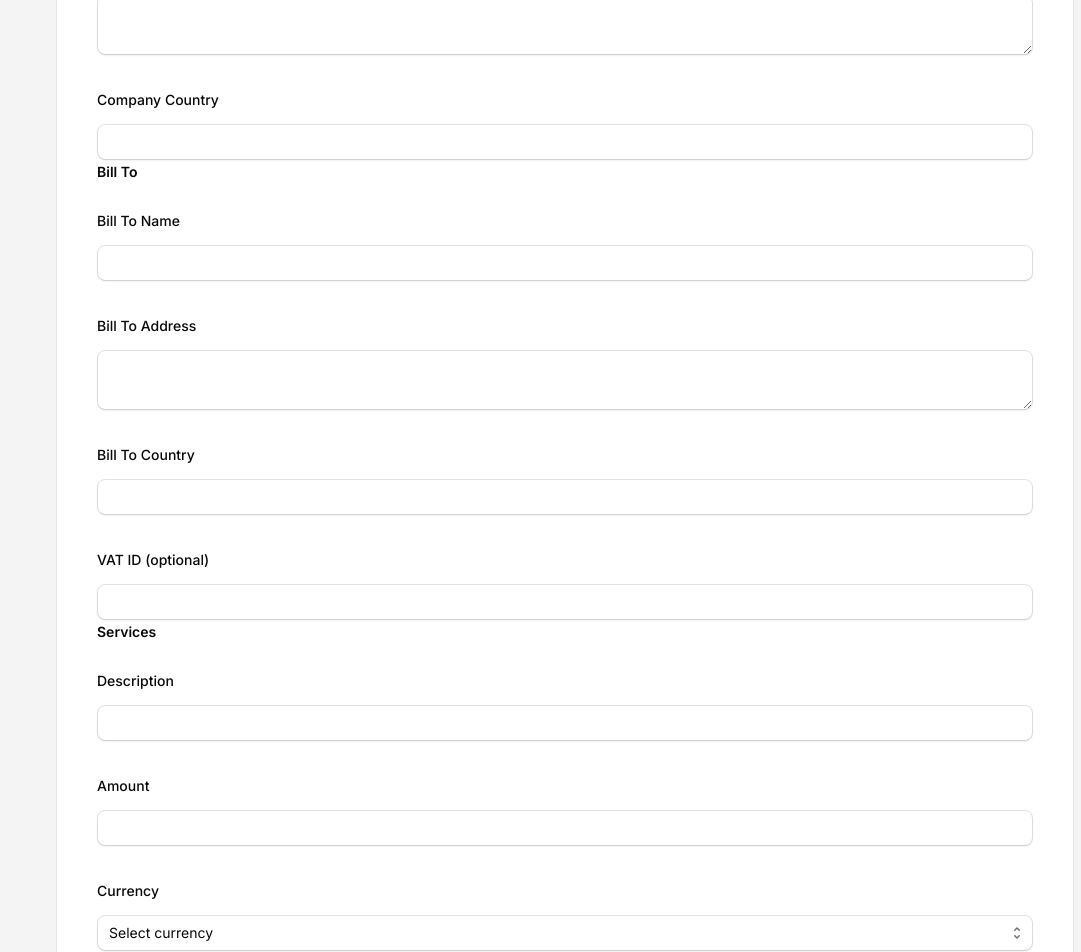
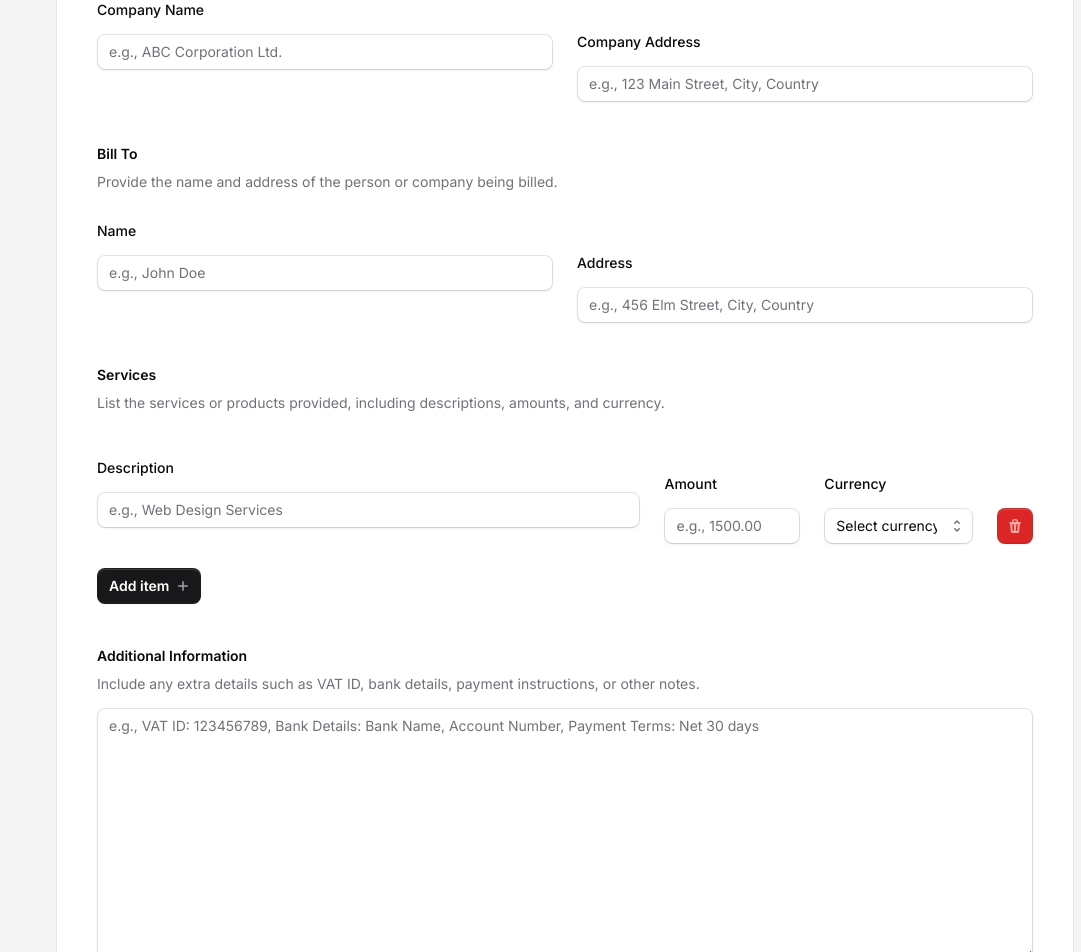
Before and after one commit to jpedroschmitz/FreeInvoice.dev, a Next.js app: page / in a window 1280 px wide. Shown: the part 420-1372 px from the top of the page, without its empty margins (199-1280 px from the left). Built offline with nearby package versions, Linux system fonts and the light colour scheme.

Commit message:
Prettier form

```diff
--- a/src/app/invoice-form.tsx
+++ b/src/app/invoice-form.tsx
@@ -1,5 +1,6 @@
 'use client';
 
+import { PlusIcon, TrashIcon } from '@heroicons/react/16/solid';
 import { zodResolver } from '@hookform/resolvers/zod';
 import { SubmitHandler, useFieldArray, useForm } from 'react-hook-form';
 import { z } from 'zod';
@@ -8,17 +9,16 @@ import { Button } from '@/lib/ui/button';
 import { Description, Field, FieldGroup, Fieldset, Label, Legend } from '@/lib/ui/fieldset';
 import { Input } from '@/lib/ui/input';
 import { Select } from '@/lib/ui/select';
+import { Text } from '@/lib/ui/text';
 import { Textarea } from '@/lib/ui/textarea';
 
 const formSchema = z.object({
+  invoice_number: z.string(),
   due_date: z.string(),
   company_name: z.string(),
   company_address: z.string(),
-  company_country: z.string(),
   bill_to: z.string(),
   bill_to_address: z.string(),
-  bill_to_country: z.string(),
-  vat_id: z.string().optional(),
   services: z.array(
     z.object({
       description: z.string().optional(),
@@ -26,7 +26,7 @@ const formSchema = z.object({
       currency: z.string(),
     })
   ),
-  bank_details: z.string().optional(),
+  notes: z.string().optional(),
 });
 
 export function InvoiceForm() {
@@ -49,36 +49,45 @@ export function InvoiceForm() {
 
   const onSubmit: SubmitHandler<z.infer<typeof formSchema>> = (data) => {
     console.log(data);
-    // Here you would typically send the data to your server
   };
 
   return (
-    <form onSubmit={handleSubmit(onSubmit)} method="POST">
+    <form onSubmit={handleSubmit(onSubmit)} method="POST" className="space-y-10">
       <Fieldset>
-        <Legend>Invoice Details</Legend>
-        <FieldGroup>
+        <Legend>Invoice details</Legend>
+        <Text>Please provide the invoice number and the payment due date.</Text>
+        <FieldGroup className="grid grid-cols-2 gap-6 space-y-0">
+          <Field>
+            <Label htmlFor="invoice_number">Invoice number</Label>
+            <Input type="text" id="invoice_number" placeholder="e.g., INV-1001" {...register('invoice_number')} />
+            {errors.due_date && <Description className="text-red-500">{errors.due_date.message}</Description>}
+          </Field>
           <Field>
             <Label htmlFor="due_date">Due Date</Label>
             <Input type="date" id="due_date" {...register('due_date')} />
             {errors.due_date && <Description className="text-red-500">{errors.due_date.message}</Description>}
           </Field>
+        </FieldGroup>
+      </Fieldset>
+
+      <Fieldset>
+        <Legend>Company Information</Legend>
+        <Text>Enter your company&#39;s name and address as they should appear on the invoice.</Text>
+        <FieldGroup className="grid grid-cols-2 gap-6 space-y-0">
           <Field>
             <Label htmlFor="company_name">Company Name</Label>
-            <Input id="company_name" {...register('company_name')} />
+            <Input id="company_name" placeholder="e.g., ABC Corporation Ltd." {...register('company_name')} />
             {errors.company_name && <Description className="text-red-500">{errors.company_name.message}</Description>}
           </Field>
           <Field>
             <Label htmlFor="company_address">Company Address</Label>
-            <Textarea id="company_address" {...register('company_address')} />
+            <Input
+              id="company_address"
+              placeholder="e.g., 123 Main Street, City, Country"
+              {...register('company_address')}
+            />
             {errors.company_address && (
               <Description className="text-red-500">{errors.company_address.message}</Description>
-            )}
-          </Field>
-          <Field>
-            <Label htmlFor="company_country">Company Country</Label>
-            <Input id="company_country" {...register('company_country')} />
-            {errors.company_country && (
-              <Description className="text-red-500">{errors.company_country.message}</Description>
             )}
           </Field>
         </FieldGroup>
@@ -86,49 +95,52 @@ export function InvoiceForm() {
 
       <Fieldset>
         <Legend>Bill To</Legend>
-        <FieldGroup>
+        <Text>Provide the name and address of the person or company being billed.</Text>
+        <FieldGroup className="grid grid-cols-2 gap-6 space-y-0">
           <Field>
-            <Label htmlFor="bill_to">Bill To Name</Label>
-            <Input id="bill_to" {...register('bill_to')} />
+            <Label htmlFor="bill_to">Name</Label>
+            <Input id="bill_to" placeholder="e.g., John Doe" {...register('bill_to')} />
             {errors.bill_to && <Description className="text-red-500">{errors.bill_to.message}</Description>}
           </Field>
           <Field>
-            <Label htmlFor="bill_to_address">Bill To Address</Label>
-            <Textarea id="bill_to_address" {...register('bill_to_address')} />
+            <Label htmlFor="bill_to_address">Address</Label>
+            <Input
+              id="bill_to_address"
+              placeholder="e.g., 456 Elm Street, City, Country"
+              {...register('bill_to_address')}
+            />
             {errors.bill_to_address && (
               <Description className="text-red-500">{errors.bill_to_address.message}</Description>
             )}
-          </Field>
-          <Field>
-            <Label htmlFor="bill_to_country">Bill To Country</Label>
-            <Input id="bill_to_country" {...register('bill_to_country')} />
-            {errors.bill_to_country && (
-              <Description className="text-red-500">{errors.bill_to_country.message}</Description>
-            )}
-          </Field>
-          <Field>
-            <Label htmlFor="vat_id">VAT ID (optional)</Label>
-            <Input id="vat_id" {...register('vat_id')} />
           </Field>
         </FieldGroup>
       </Fieldset>
 
       <Fieldset>
         <Legend>Services</Legend>
+        <Text>List the services or products provided, including descriptions, amounts, and currency.</Text>
         {fields.map((field, index) => (
-          <FieldGroup key={field.id}>
-            <Field>
+          <FieldGroup key={field.id} className="flex items-center gap-6 space-y-0">
+            <Field className="w-full">
               <Label htmlFor={`services.${index}.description`}>Description</Label>
-              <Input id={`services.${index}.description`} {...register(`services.${index}.description`)} />
+              <Input
+                id={`services.${index}.description`}
+                placeholder="e.g., Web Design Services"
+                {...register(`services.${index}.description`)}
+              />
             </Field>
             <Field>
               <Label htmlFor={`services.${index}.amount`}>Amount</Label>
-              <Input id={`services.${index}.amount`} {...register(`services.${index}.amount`)} />
+              <Input
+                id={`services.${index}.amount`}
+                placeholder="e.g., 1500.00"
+                {...register(`services.${index}.amount`)}
+              />
               {errors.services?.[index]?.amount && (
                 <Description className="text-red-500">{errors.services[index]?.amount?.message}</Description>
               )}
             </Field>
-            <Field>
+            <Field className="w-64">
               <Label htmlFor={`services.${index}.currency`}>Currency</Label>
               <Select id={`services.${index}.currency`} {...register(`services.${index}.currency`)}>
                 <option value="">Select currency</option>
@@ -140,25 +152,36 @@ export function InvoiceForm() {
                 <Description className="text-red-500">{errors.services[index]?.currency?.message}</Description>
               )}
             </Field>
-            <Button type="button" onClick={() => remove(index)} className="mt-2">
-              Remove Service
+            <Button type="button" color="red" onClick={() => remove(index)} className="shrink-0 self-end">
+              <TrashIcon />
             </Button>
           </FieldGroup>
         ))}
-        <Button type="button" onClick={() => append({ description: '', amount: '', currency: '' })} className="mt-2">
-          Add Service
+        <Button type="button" onClick={() => append({ description: '', amount: '', currency: '' })} className="mt-6">
+          Add item
+          <PlusIcon />
         </Button>
       </Fieldset>
 
       <Fieldset>
-        <Legend>Bank Details (optional)</Legend>
+        <Legend>Additional Information</Legend>
+        <Text>Include any extra details such as VAT ID, bank details, payment instructions, or other notes.</Text>
         <Field>
-          <Label htmlFor="bank_details">Bank Details</Label>
-          <Textarea id="bank_details" {...register('bank_details')} />
+          <Label htmlFor="bank_details" className="sr-only">
+            Notes
+          </Label>
+          <Textarea
+            id="bank_details"
+            rows={10}
+            placeholder="e.g., VAT ID: 123456789, Bank Details: Bank Name, Account Number, Payment Terms: Net 30 days"
+            {...register('notes')}
+          />
         </Field>
       </Fieldset>
 
-      <Button type="submit">Submit Invoice</Button>
+      <Button type="submit" color="blue">
+        Download PDF
+      </Button>
     </form>
   );
 }
--- a/src/lib/ui/button.tsx
+++ b/src/lib/ui/button.tsx
@@ -172,7 +172,7 @@ export const Button = forwardRef(function Button(
   { color, outline, plain, className, children, ...props }: ButtonProps,
   ref: React.ForwardedRef<HTMLElement>
 ) {
-  let classes = clsx(
+  const classes = clsx(
     className,
     styles.base,
     outline ? styles.outline : plain ? styles.plain : clsx(styles.solid, styles.colors[color ?? 'dark/zinc'])
--- a/src/lib/ui/input.tsx
+++ b/src/lib/ui/input.tsx
@@ -54,6 +54,7 @@ export const Input = forwardRef(function Input(
       <Headless.Input
         ref={ref}
         {...props}
+        data-1p-ignore
         className={clsx([
           // Date classes
           props.type &&
```
